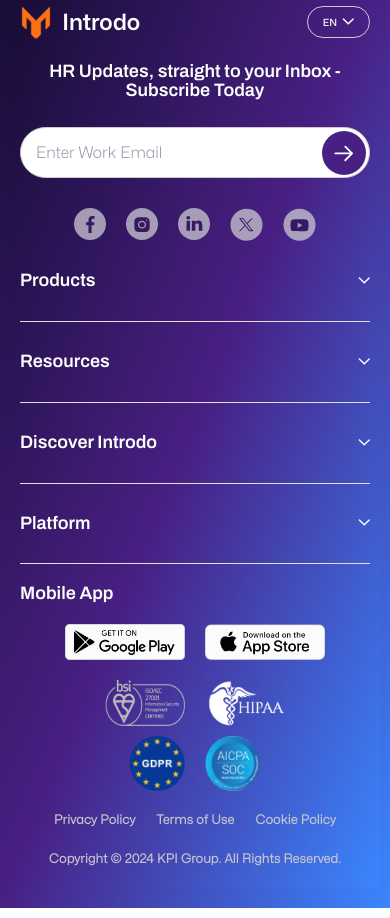
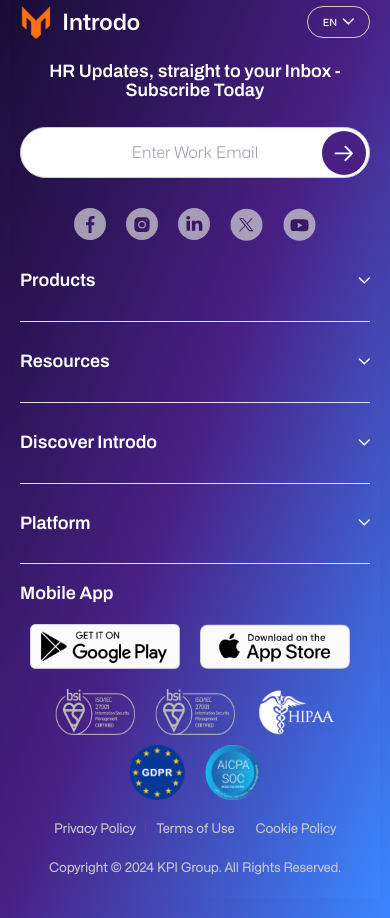
Before and after one commit to JoelPJacob/introdo-react-app, a React (Create React App) app: page / in a window 390 px wide. Shown: the part 4200-5118 px from the top of the page. Built offline with nearby package versions, Linux system fonts and the light colour scheme.

Commit message:
fix: resolve footer alignment issues in input component and mobile app section

```diff
--- a/src/components/ComponentStyles/InputBox.css
+++ b/src/components/ComponentStyles/InputBox.css
@@ -46,3 +46,9 @@
     margin-top: 5px;
     font-size: 12px;
   }
+
+  @media (max-width: 728px) {
+  .email-input {
+    text-align: center;
+  }
+}
--- a/src/components/MobileComponents/ComponentStyles/MobileFooter.css
+++ b/src/components/MobileComponents/ComponentStyles/MobileFooter.css
@@ -120,13 +120,13 @@
 
 .app-store-section {
     display: flex;
-    justify-content: center;
+    /* justify-content: center; */
     margin-top: 20px;
     margin-bottom: 20px;
 }
 
 .app-store-img {
-    width: 120px;
+    width: 150px;
     height: auto;
     margin: 0 10px;
 }
--- a/src/components/MobileComponents/MobileFooter.js
+++ b/src/components/MobileComponents/MobileFooter.js
@@ -73,6 +73,7 @@
             <div className="footer-logos">
                 <div className="footer-logos-row">
                     <img src={FooterLogoBsi} alt="Footer Logo BSI" className="footer-logo" />
+                    <img src={FooterLogoBsi} alt="Footer Logo BSI" className="footer-logo" />
                     <img src={FooterLogoHipaa} alt="Footer Logo HIPAA" className="footer-logo" />
                 </div>
                 <div className="footer-logos-last-row">
```
